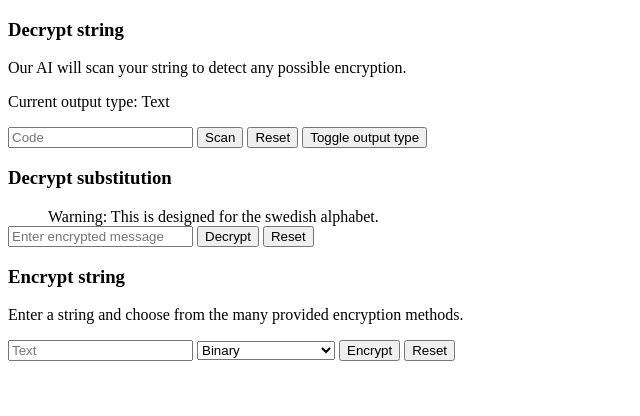
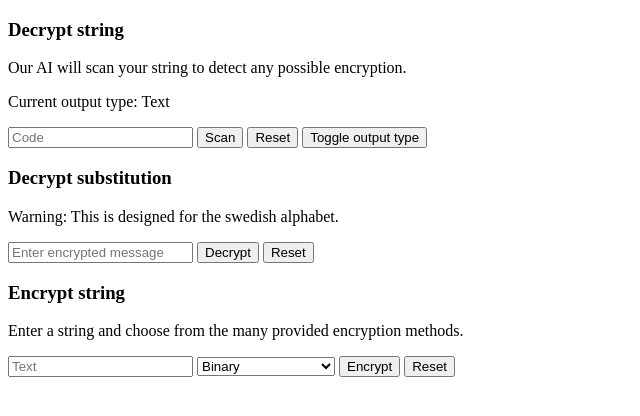
Before and after one commit to EmperorAlexand/EmperorAlexand.github.io, a plain HTML site: page Tools/CodeDecrypter/main.html in a window 1280 px wide. Shown: the whole page, without its empty margins (0-640 px from the left). Drawn offline with Linux system fonts and the light colour scheme.

Commit message:
Minor change

```diff
--- a/Tools/CodeDecrypter/main.html
+++ b/Tools/CodeDecrypter/main.html
@@ -19,7 +19,7 @@
       </div>
       <div>
         <h3>Decrypt substitution</h3>
-        <dd>Warning: This is designed for the swedish alphabet.</dd>
+        <p>Warning: This is designed for the swedish alphabet.</p>
         <input value="" placeholder="Enter encrypted message" id="ceasar-input">
         <button onclick="decryptCeasar()">Decrypt</button>
         <button onclick="resetCeasar()">Reset</button>
```
